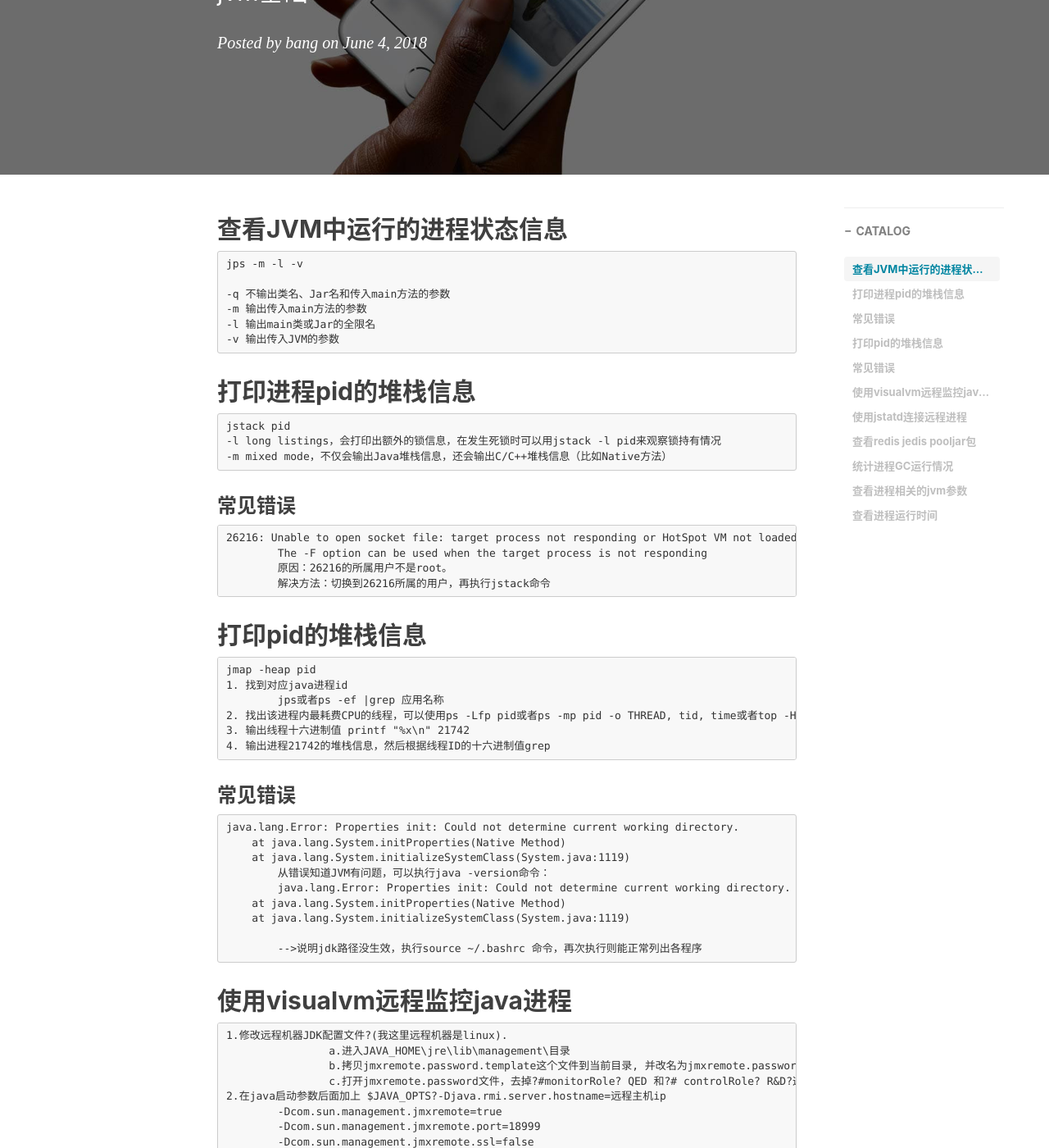
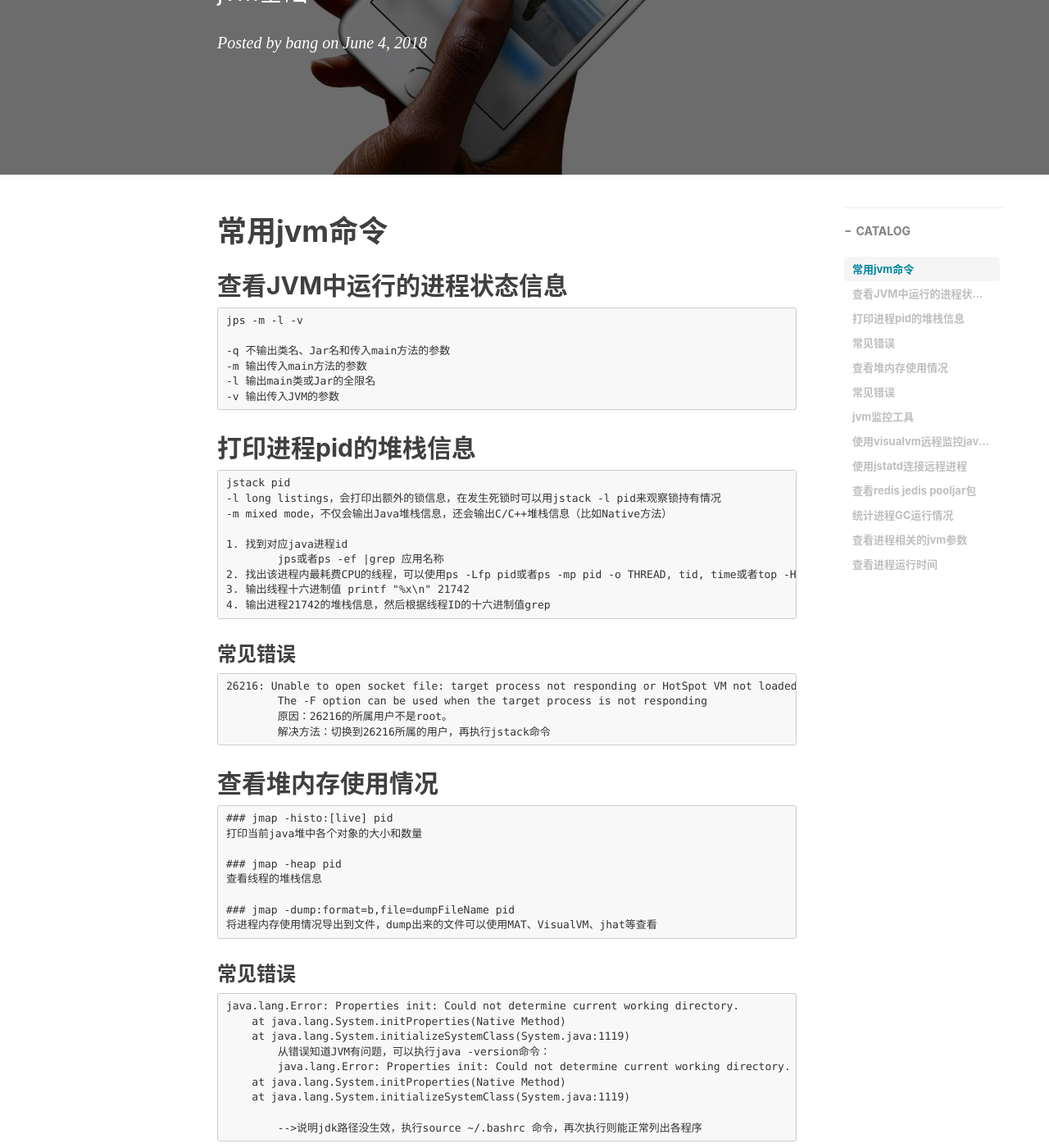
Before and after one commit to yuhangdai/yuhangdai.github.io, a Jekyll site: the page built from _posts/2018-09-29-JVM基础知识.md, in a window 1280 px wide and 1400 px high, scrolled down 310 px. Shown: the whole window at 82% size. Built offline with Jekyll 4.4.1, drawn with Linux system fonts in a browser that asks for light colours; nearby versions of some CDN libraries; comment, search, counter and statistics services are not loaded.

Commit message:
modify file

```diff
--- a/_posts/2018-09-29-JVM基础知识.md
+++ b/_posts/2018-09-29-JVM基础知识.md
@@ -11,6 +11,7 @@ tags:
     - java
     - jvm
 ---
+# 常用jvm命令
 
 ## 查看JVM中运行的进程状态信息
 	jps -m -l -v
@@ -25,20 +26,29 @@ tags:
 	-l long listings，会打印出额外的锁信息，在发生死锁时可以用jstack -l pid来观察锁持有情况
 	-m mixed mode，不仅会输出Java堆栈信息，还会输出C/C++堆栈信息（比如Native方法）
 
+	1. 找到对应java进程id
+		jps或者ps -ef |grep 应用名称
+	2. 找出该进程内最耗费CPU的线程，可以使用ps -Lfp pid或者ps -mp pid -o THREAD, tid, time或者top -Hp pid
+	3. 输出线程十六进制值 printf "%x\n" 21742
+	4. 输出进程21742的堆栈信息，然后根据线程ID的十六进制值grep
+
 ### 常见错误
 	26216: Unable to open socket file: target process not responding or HotSpot VM not loaded
 		The -F option can be used when the target process is not responding
 		原因：26216的所属用户不是root。
 		解决方法：切换到26216所属的用户，再执行jstack命令
 
+## 查看堆内存使用情况
 
-## 打印pid的堆栈信息
-	jmap -heap pid
-	1. 找到对应java进程id
-		jps或者ps -ef |grep 应用名称
-	2. 找出该进程内最耗费CPU的线程，可以使用ps -Lfp pid或者ps -mp pid -o THREAD, tid, time或者top -Hp pid
-	3. 输出线程十六进制值 printf "%x\n" 21742
-	4. 输出进程21742的堆栈信息，然后根据线程ID的十六进制值grep
+	### jmap -histo:[live] pid
+	打印当前java堆中各个对象的大小和数量
+
+	### jmap -heap pid
+	查看线程的堆栈信息
+
+	### jmap -dump:format=b,file=dumpFileName pid
+	将进程内存使用情况导出到文件，dump出来的文件可以使用MAT、VisualVM、jhat等查看
+
 
 ### 常见错误
 	java.lang.Error: Properties init: Could not determine current working directory.
@@ -52,6 +62,9 @@ tags:
 		-->说明jdk路径没生效，执行source ~/.bashrc 命令，再次执行则能正常列出各程序
 
 
+
+
+# jvm监控工具
 
 ## 使用visualvm远程监控java进程
 	1.修改远程机器JDK配置文件?(我这里远程机器是linux).
@@ -77,6 +90,7 @@ tags:
 		netstat -anp | grep *jstatd
 	4.使用visualvm远程连接服务器进程并进行监控
 
+
 ## 查看redis jedis pooljar包
 	lsof -p port | grep -E "jedis|pool|redis"
 
```
